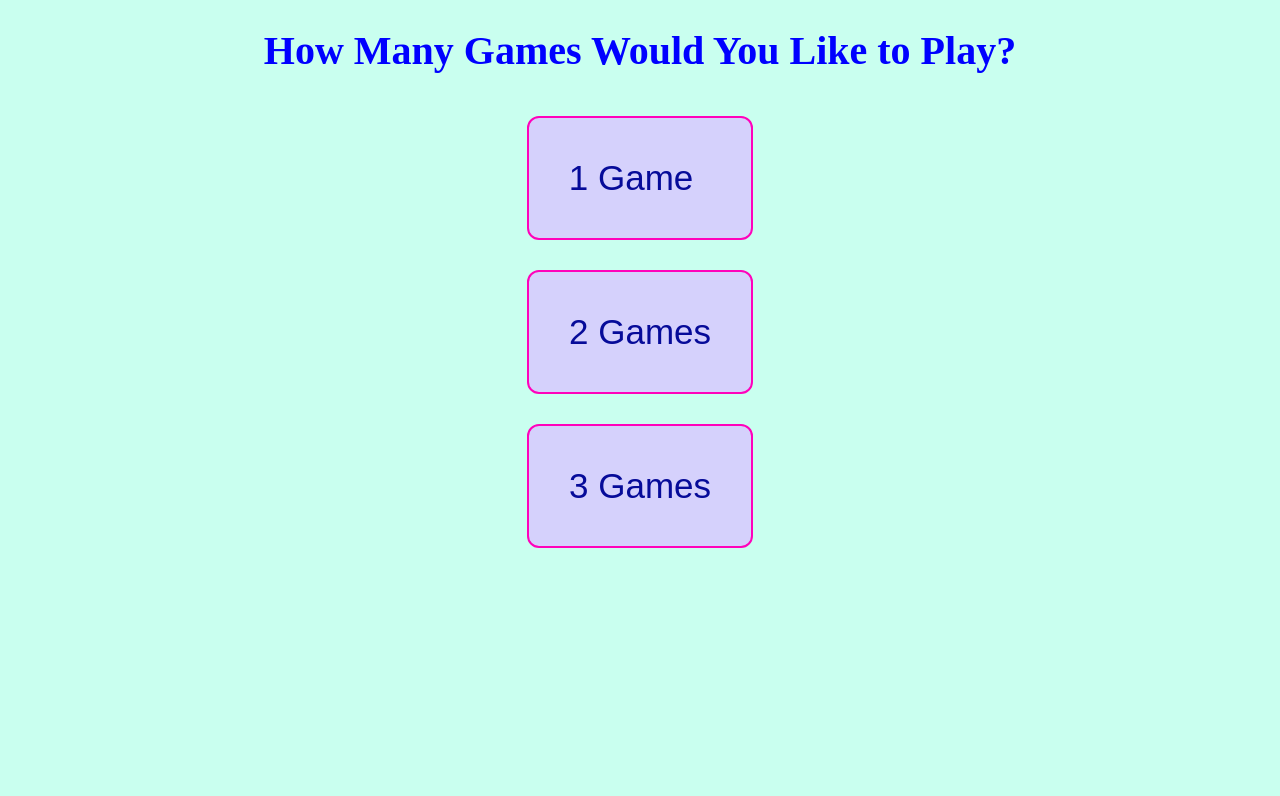
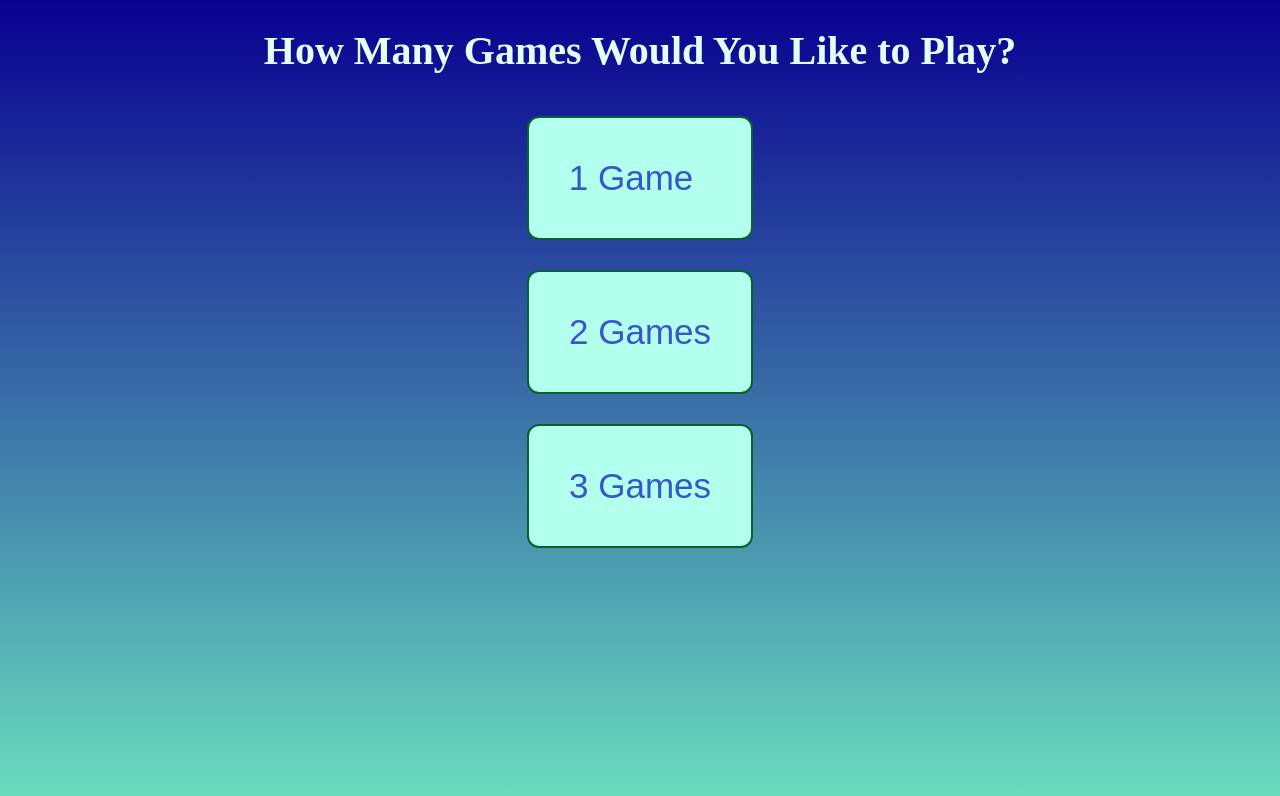
Before and after one commit to zeba4/ping_pong_scheduler, a plain HTML site: page index.html in a window 1280 px wide. Drawn offline with Linux system fonts and the light colour scheme.

Commit message:
updated style

```diff
--- a/style.css
+++ b/style.css
@@ -1,19 +1,22 @@
-body{
-  background:#c9ffef;
+html{
+  background-color:#090091;
+  background:linear-gradient(#090091,#6addbd);
+  background-repeat: no-repeat;
+  height:100%;
 }
 h1{
   font-size:40px;
-  color:blue;
+  color:#e2fff7;
   text-align:center;
 }
  #button1, #button2, #button3{
-   color:#060b99;
+   color:#3656c9;
    border:none;
    padding: 40px;
    margin: 15px;
   font-size: 35px;
-   background:#d5d1fc;
-   border: solid 2px #ff02bb ;
+   background:#b2ffee;
+   border: solid 2px #08602d ;
    border-radius: 12px;
 }
 
```
